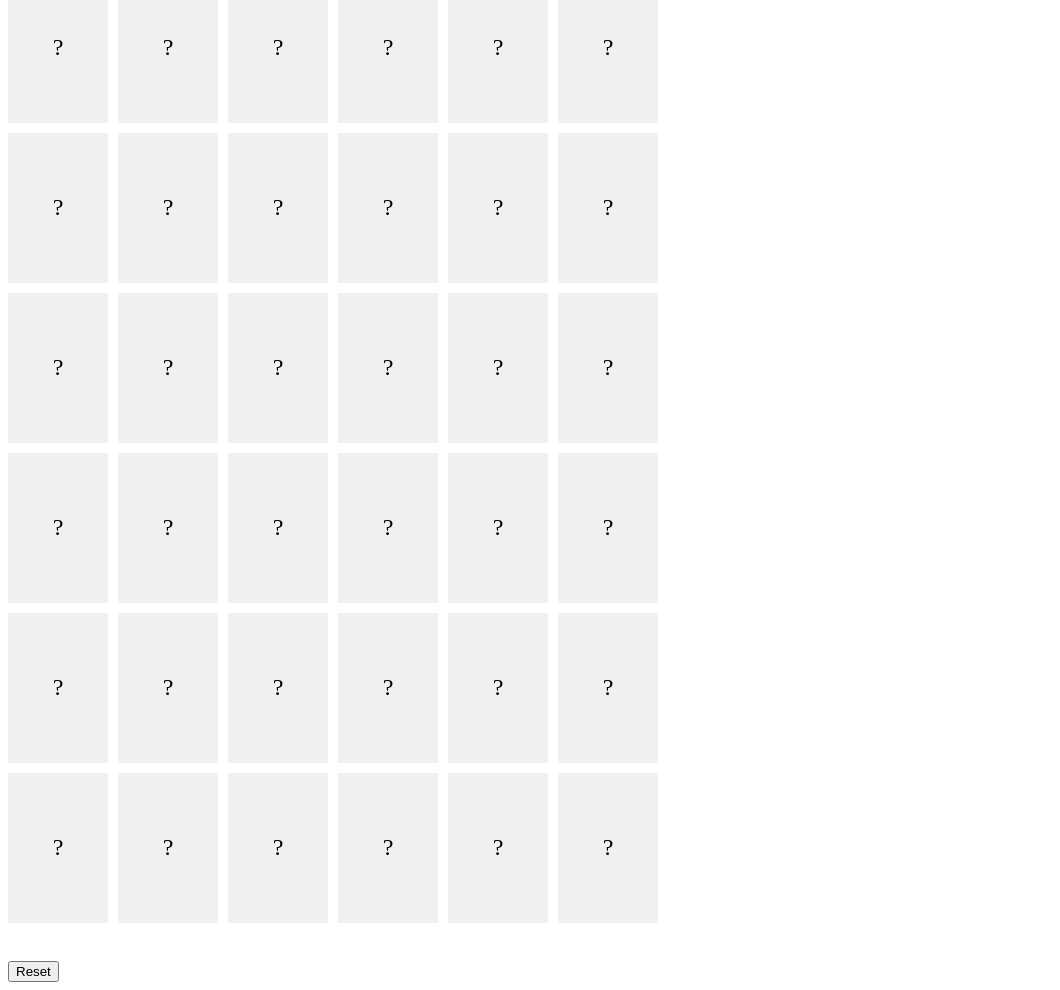
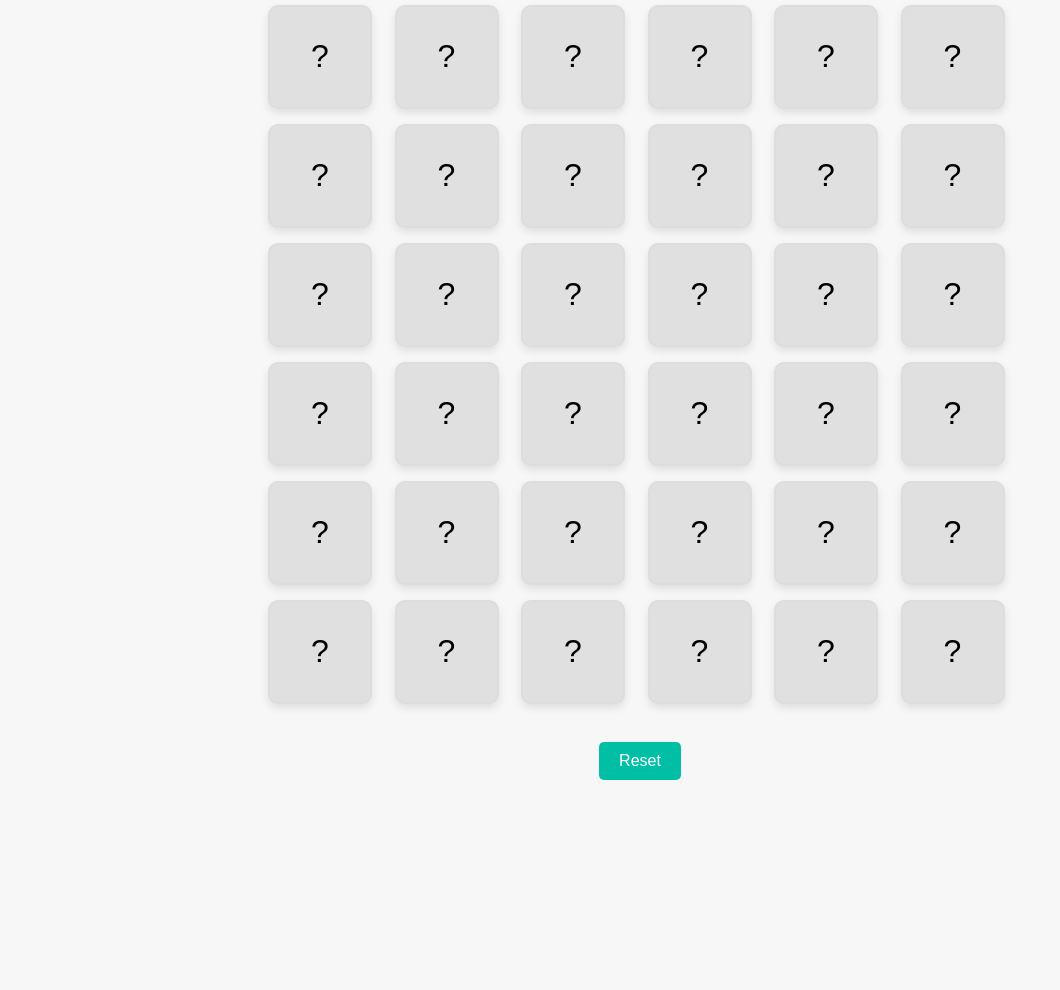
Before and after one commit to TlotloSeGamie/guessing-game, a website: page card.html in a window 1280 px wide. Shown: the part 107-1097 px from the top of the page, without its empty margins (0-1060 px from the left). After the commit the page ends 907 px from the top, so only its background shows below. Drawn offline with Linux system fonts and the light colour scheme.

Commit message:
second commit

```diff
--- a/card.css
+++ b/card.css
@@ -1,32 +1,78 @@
-/* Add any custom styles here */
+body {
+  background-color: #333;
+  font-family: Arial, sans-serif;
+  display: flex;
+  flex-direction: column;
+  align-items: center;
+  background-color: #f7f7f7;
+  margin: 0;
+  padding: 20px;
+}
+
+h1 {
+  color: #333;
+  font-size: 2.5rem;
+  margin-bottom: 20px;
+}
+
 .grid-container {
+  height: 50vh;
   display: grid;
-    width: 40%;
+  width: 60%;
   height: auto;
   grid-template-columns: repeat(6, 1fr);
-    gap: 10px;
+  gap: 15px;
+  margin: 0 auto;
 }
 
 .card {
   width: 100px;
-    height: 150px;
-    background-color: #f0f0f0;
+  height: 100px;
+  background-color: #e0e0e0;
+  border: 2px solid #ddd;
+  border-radius: 10px;
+  box-shadow: 0 4px 8px rgba(0, 0, 0, 0.1);
   display: flex;
   align-items: center;
   justify-content: center;
-    font-size: 24px;
+  font-size: 2rem;
   cursor: pointer;
+  transition: transform 0.3s ease, background-color 0.3s ease;
+}
+
+.card:hover {
+  transform: scale(1.05);
 }
 
 .flipped {
   background-color: #00bfa5;
   color: white;
+  border-color: #00796b;
 }
 
 .hidden {
   display: none;
 }
 
+#win-message {
+  margin-top: 20px;
+  font-size: 1.5rem;
+  color: #4caf50;
+  font-weight: bold;
+}
+
 button {
+  padding: 10px 20px;
+  font-size: 1rem;
+  background-color: #00bfa5;
+  color: white;
+  border: none;
+  border-radius: 5px;
+  cursor: pointer;
+  transition: background-color 0.3s ease;
   margin-top: 20px;
 }
+
+button:hover {
+  background-color: #00796b;
+}
```
Lines whose indentation alone changed are shown as unchanged.
